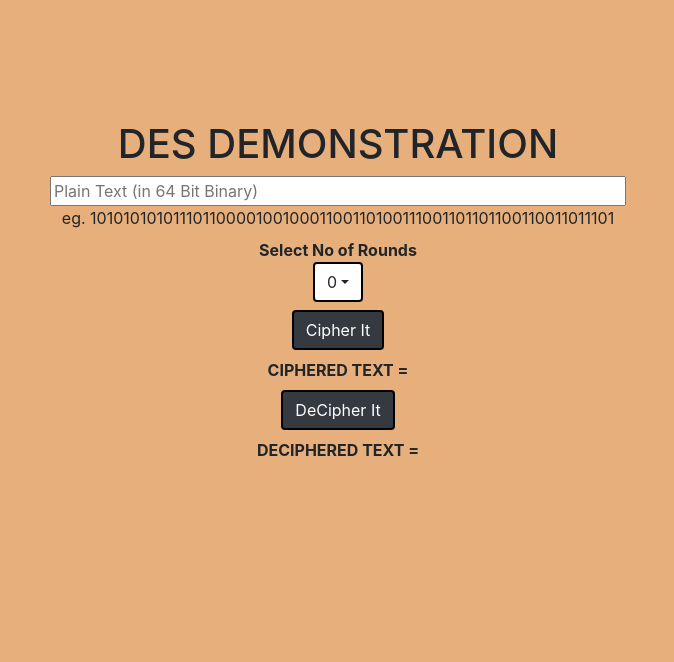
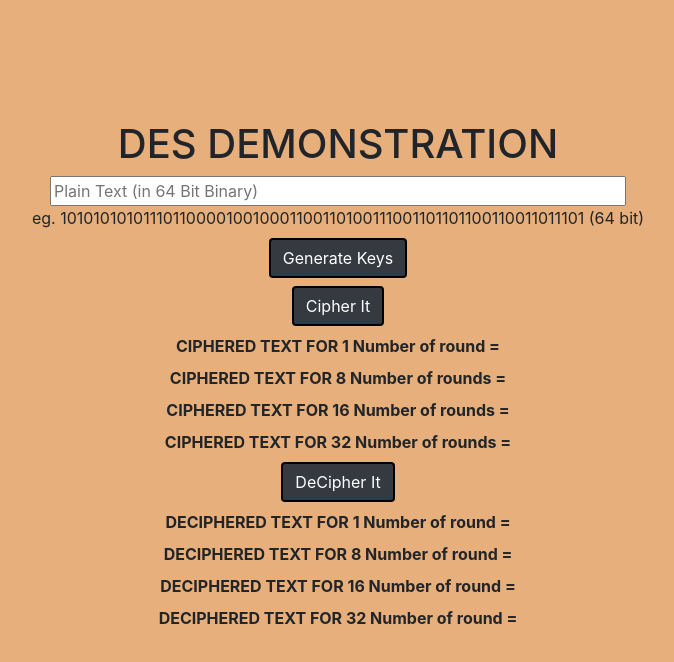
Before and after one commit to karthikeysaxena2507/DesAlgorithm, a React (Create React App) app: page / in a window 1280 px wide. Shown: the top 662 px of the page, without its empty margins (302-976 px from the left). Built offline with nearby package versions, Linux system fonts and the light colour scheme.

Commit message:
removed dropdown

```diff
--- a/src/App.js
+++ b/src/App.js
@@ -1,31 +1,72 @@
 /* eslint-disable jsx-a11y/anchor-is-valid */
 import React, { useState } from "react";
 import Header from "./Components/Header";
-import RoundDropDown from "./Components/RoundDropdown";
 // import HalfWidthDropdown from "./Components/HalfWidthDropdown";
 import helper from "./helper/index";
 import Input from "./Components/Input";
 
 const App = () => {
 
-  const [nValue, setnValue] = useState(0);
   const [plainText, setPlainText] = useState("");
-  const [cipheredText, setCipheredText] = useState("");
+  const [cipheredText1, setCipheredText1] = useState("");
+  const [cipheredText8, setCipheredText8] = useState("");
+  const [cipheredText16, setCipheredText16] = useState("");
+  const [cipheredText32, setCipheredText32] = useState("");
+  const [message, setMessage] = useState("");
   // const [halfWidth, setHalfWidth] = useState(0);
-  const [nKeys, setnKeys] = useState([]);
-  const [decipheredText, setDecipheredText] = useState("");
+  const [keys1, setKeys1] = useState([]);
+  const [keys8, setKeys8] = useState([]);
+  const [keys16, setKeys16] = useState([]);
+  const [keys32, setKeys32] = useState([]);
+  const [decipheredText1, setDecipheredText1] = useState("");
+  const [decipheredText8, setDecipheredText8] = useState("");
+  const [decipheredText16, setDecipheredText16] = useState("");
+  const [decipheredText32, setDecipheredText32] = useState("");
+
+  const setCipheredText = () => {
+   setCipheredText1(helper.DES(plainText, keys1, 1));
+   setCipheredText8(helper.DES(plainText, keys8, 8));
+   setCipheredText16(helper.DES(plainText, keys16, 16));
+   setCipheredText32(helper.DES(plainText, keys32, 32));
+  }
+
+  const setDecipheredText = () => {
+    keys1.reverse();
+    keys8.reverse();
+    keys16.reverse();
+    keys32.reverse();
+    setDecipheredText1(helper.DES(cipheredText1, keys1, 1));
+    setDecipheredText8(helper.DES(cipheredText8, keys8, 8));
+    setDecipheredText16(helper.DES(cipheredText16, keys16, 16));
+    setDecipheredText32(helper.DES(cipheredText32, keys32, 32));
+  }
+
+  const generateKeys = () => {
+    setMessage("Keys Generated");
+    setKeys1(helper.generate_keys(1));
+    setKeys8(helper.generate_keys(8));
+    setKeys16(helper.generate_keys(16));
+    setKeys32(helper.generate_keys(32));
+  }
 
   return (
     <div className="text-center">
       <Header />
       <Input value = {plainText} change = {(value) => setPlainText(value)} />
-      <div>eg. 1010101010111011000010010001100110100111001101101100110011011101</div>
-      <RoundDropDown value = {nValue} change = {(value) => {setnValue(value); setnKeys(helper.generate_keys(value))}} />
+      <div>eg. 1010101010111011000010010001100110100111001101101100110011011101 (64 bit) </div>
       {/* <HalfWidthDropdown value = {halfWidth} change = {(value) => setHalfWidth(value)}/> */}
-      <div><button className="btn btn-dark mt-2" onClick={() => setCipheredText(helper.DES(plainText, nKeys, nValue))}> Cipher It </button> </div>
-      <div className="mt-2"> <b> CIPHERED TEXT = {cipheredText} </b> </div>
-      <div><button className="btn btn-dark mt-2" onClick={() => {nKeys.reverse(); setDecipheredText(helper.DES(cipheredText, nKeys, nValue))}}> DeCipher It </button> </div>
-      <div className="mt-2"> <b> DECIPHERED TEXT = {decipheredText} </b> </div>
+      <div><button className="btn btn-dark mt-2" onClick={() => generateKeys()}> Generate Keys </button> </div>
+      <div>{message}</div>
+      <div><button className="btn btn-dark mt-2" onClick={() => setCipheredText()}> Cipher It </button> </div>
+      <div className="mt-2"> <b> CIPHERED TEXT FOR 1 Number of round = {cipheredText1} </b> </div>
+      <div className="mt-2"> <b> CIPHERED TEXT FOR 8 Number of rounds = {cipheredText8} </b> </div>
+      <div className="mt-2"> <b> CIPHERED TEXT FOR 16 Number of rounds = {cipheredText16} </b> </div>
+      <div className="mt-2"> <b> CIPHERED TEXT FOR 32 Number of rounds = {cipheredText32} </b> </div>
+      <div><button className="btn btn-dark mt-2" onClick={() => setDecipheredText()}> DeCipher It </button> </div>
+      <div className="mt-2"> <b> DECIPHERED TEXT FOR 1 Number of round = {decipheredText1} </b> </div>
+      <div className="mt-2"> <b> DECIPHERED TEXT FOR 8 Number of round = {decipheredText8} </b> </div>
+      <div className="mt-2"> <b> DECIPHERED TEXT FOR 16 Number of round = {decipheredText16} </b> </div>
+      <div className="mt-2"> <b> DECIPHERED TEXT FOR 32 Number of round = {decipheredText32} </b> </div>
     </div>
   );
 }
--- a/src/Components/RoundDropdown.js
+++ /dev/null
@@ -1,30 +0,0 @@
-/* eslint-disable jsx-a11y/anchor-is-valid */
-import React from "react";
-
-const RoundDropDown = (props) => {
-
-  return (
-    <div className="dropdown mt-2">
-      <b> Select No of Rounds </b>
-      <br />
-      <button
-        className="btn dropdown-toggle"
-        type="button"
-        id="dropdownMenuButton"
-        data-toggle="dropdown"
-        aria-haspopup="true"
-        aria-expanded="false"
-        style={{backgroundColor: "white"}}>
-        {props.value}
-      </button>
-      <span className="dropdown-menu" aria-labelledby="dropdownMenuButton">
-        <a className="dropdown-item" href="#" onClick={(e) => props.change(e.target.innerText)}> 1 </a>
-        <a className="dropdown-item" href="#" onClick={(e) => props.change(e.target.innerText)}> 8 </a>
-        <a className="dropdown-item" href="#" onClick={(e) => props.change(e.target.innerText)}> 16 </a>
-        <a className="dropdown-item" href="#" onClick={(e) => props.change(e.target.innerText)}> 32 </a>
-      </span>
-    </div>
-  );
-}
-
-export default RoundDropDown;
--- a/src/helper/index.js
+++ b/src/helper/index.js
@@ -64,7 +64,7 @@ const generate_keys = (n) => {
 	let perm_key = "";
 	for(let i = 0; i < 56; i++) perm_key+= key[pc1[i]-1];
 
-    console.log("PERM_KEY => ", perm_key);
+    // console.log("PERM_KEY => ", perm_key, n);
 
 	// 2. Dividing the result into two equal halves
 	let left= perm_key.substr(0, 28);
@@ -164,7 +164,7 @@ const DES = (plainText, keys, n) => {
 			right = xored;
 			left = temp;
 		}
-		console.log("i => ", i);
+		// console.log("i => ", i);
 	}
 	// 4. The halves of the plain text are applied
 	let combined_text = left + right;
```
